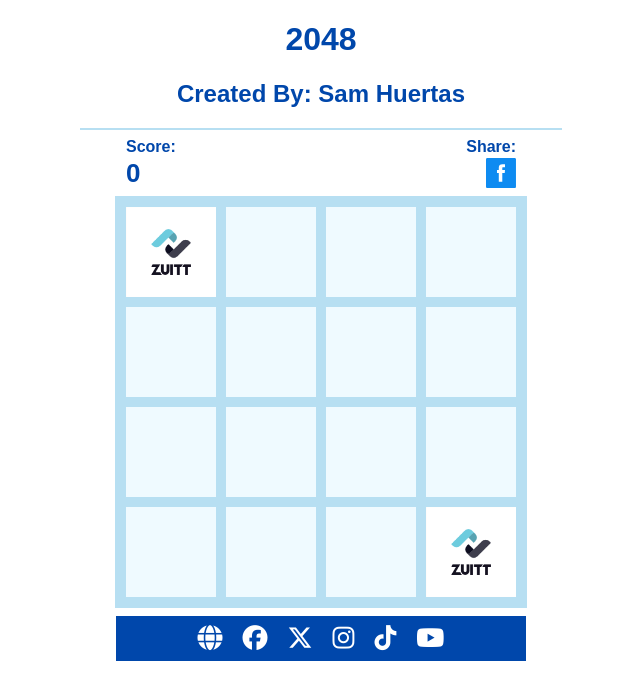
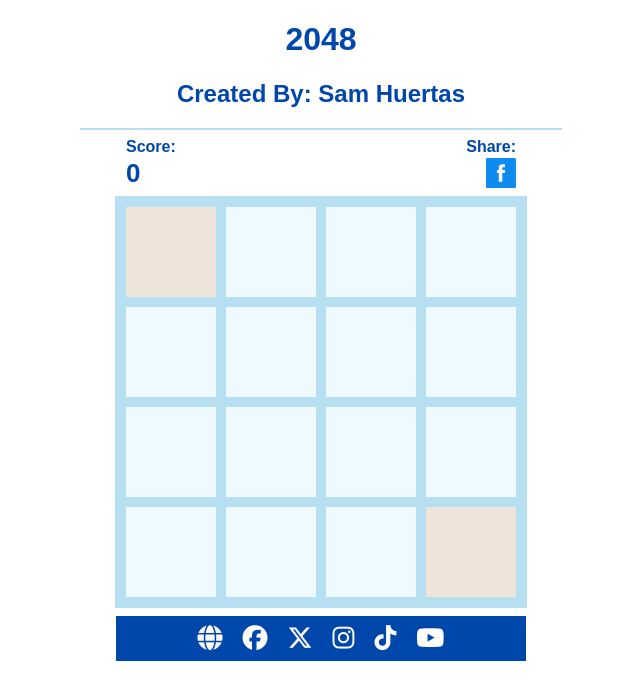
Before and after one commit to SamHuertas/js-game-dev, a plain HTML site: page index.html in a window 1280 px wide. Shown: the whole page, without its empty margins (319-959 px from the left). Drawn offline with Linux system fonts and the light colour scheme.

Commit message:
hid images

```diff
--- a/styles.css
+++ b/styles.css
@@ -6,7 +6,7 @@ CSS Selector:
 */
 
 /*root will overwrite any css styling in case of conflict*/
-:root {
+/* :root {
     --background-image-url-02: url('./images/01-zuitt_2.png');
     --background-image-url-04: url('./images/02-zuitt_4.png');
     --background-image-url-08: url('./images/03-zuitt_8.png');
@@ -20,7 +20,7 @@ CSS Selector:
     --background-image-url-2048: url('./images/11-zuitt_2048.png');
     --background-image-url-4096: url('./images/12-zuitt_4096.png');
     --background-image-url-8192: url('./images/13-zuitt_8192.png');
-}
+} */
 
 body{
 	font-family: Arial, Helvetica, sans-serif;
```
